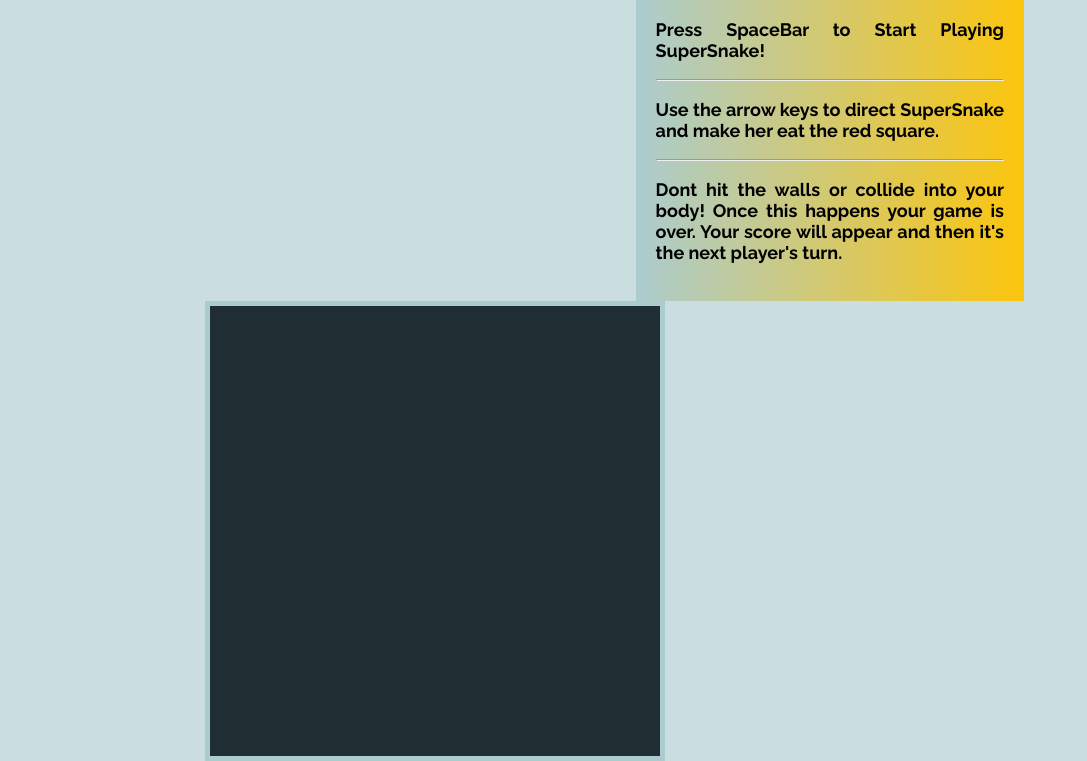
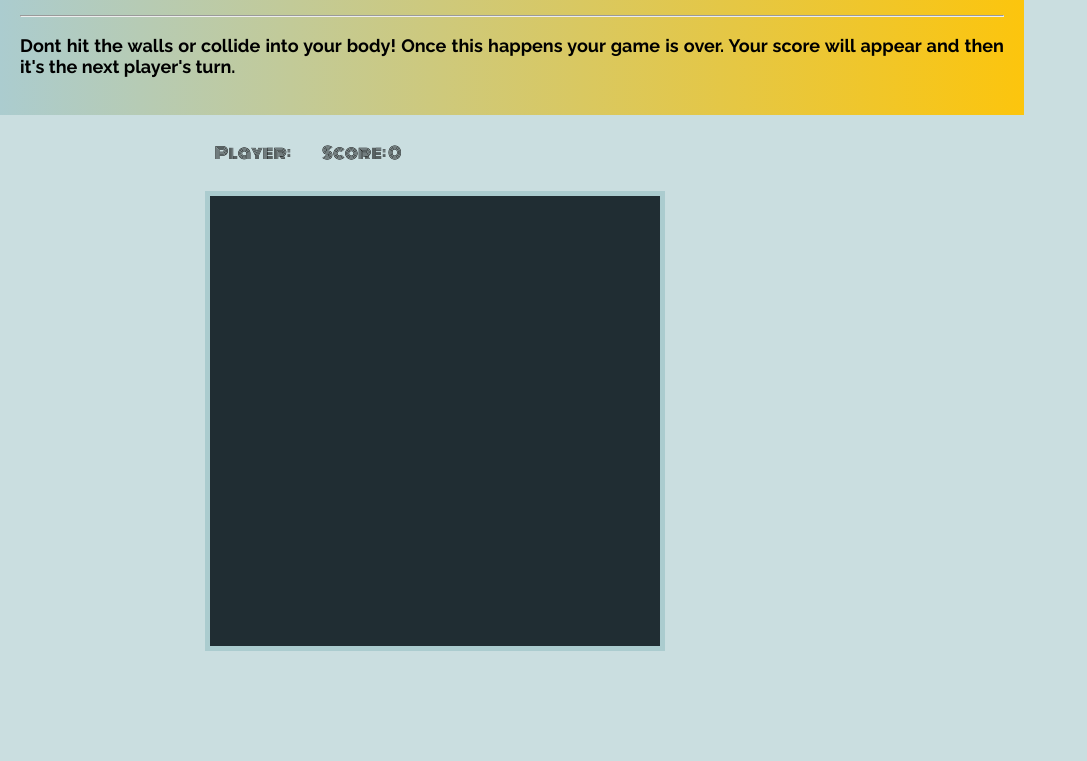
Before and after one commit to jessHwood/SuperSnakeGame, a plain HTML site: page index.html in a window 1280 px wide. Shown: the part 214-975 px from the top of the page, without its empty margins (0-1087 px from the left). After the commit the page ends 865 px from the top, so only its background shows below. Drawn offline with Linux system fonts and the light colour scheme.

Commit message:
fix div styles

```diff
--- a/css/style.css
+++ b/css/style.css
@@ -27,12 +27,10 @@ h1 {
 }
 
 .infobox {
-	width: 35%;
 	font-size: 16px;
+	margin: 0, 5px;
 	font-weight: 700;
 	padding: 15px;
-	float: right;
-	margin-top: 10%;
 	font-family: 'Raleway', sans-serif;
 	background-image: linear-gradient(
 		to right,
```
